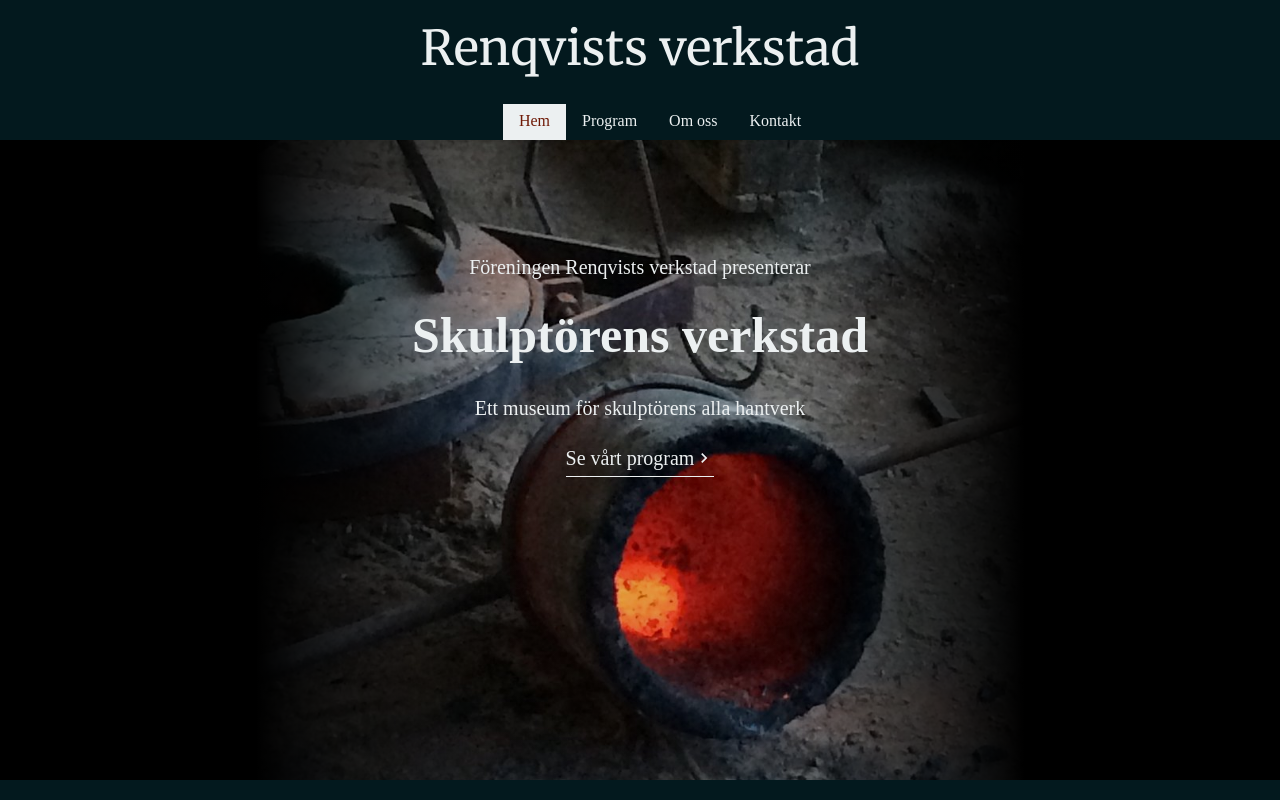
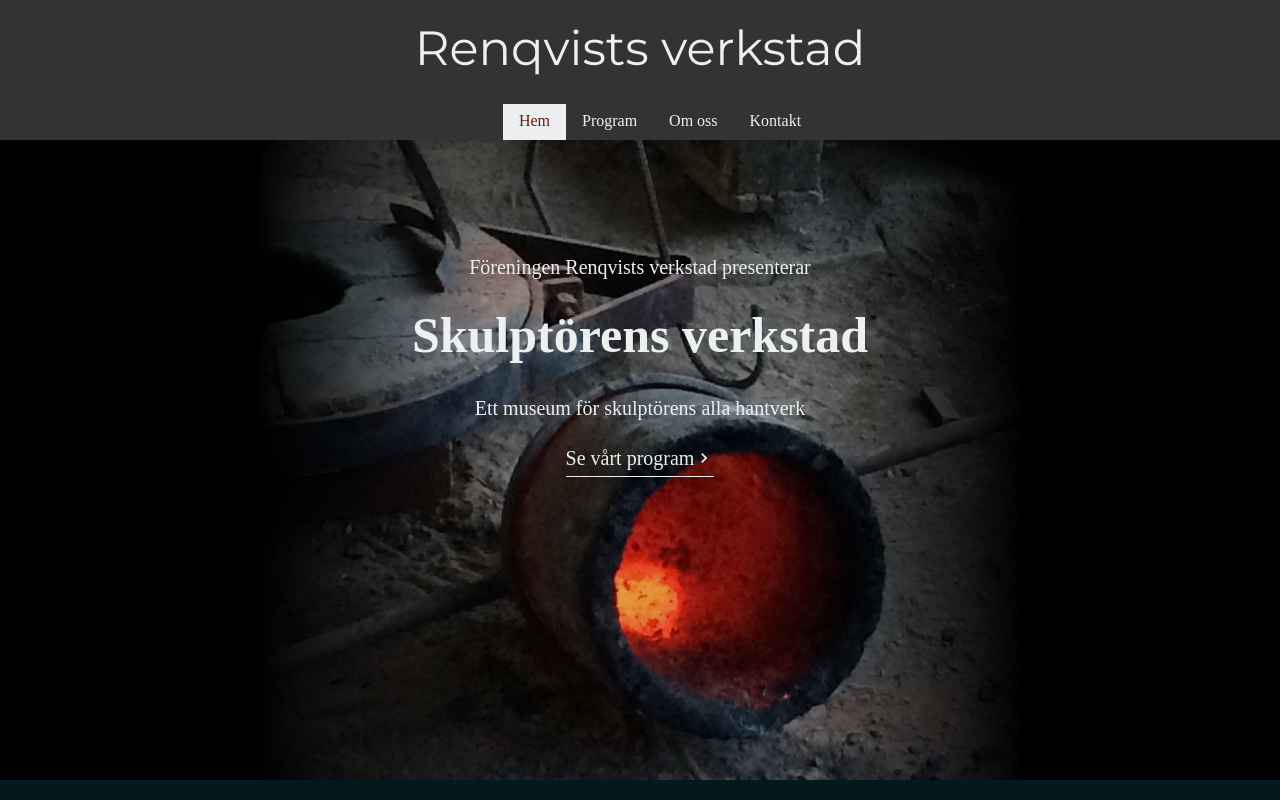
Before and after one commit to LeoDanielsson/renqvistsverkstad, a Next.js app: page / in a window 1280 px wide. Shown: the top 800 px of the page. Built offline with nearby package versions, Linux system fonts and the light colour scheme; what typography would draw is missing.

Commit message:
new colors

```diff
--- a/colors.js
+++ b/colors.js
@@ -2,4 +2,5 @@ export const gold = '#a8763e';
 export const linen = '#f7f3e3';
 export const white = '#ecf0f1';
 export const copper = '#6f1a07';
-export const black = '#03191e';
+export const darkGreen = '#03191e';
+export const black = '#333';
--- a/components/event.js
+++ b/components/event.js
@@ -7,7 +7,7 @@ export const Wrapper = styled.section`
 
 export const EventDate = styled.time`
   text-transform: uppercase;
-  font-family: 'Merriweather';
+  font-family: 'Montserrat';
   margin-bottom: 8px;
   margin-top: 8px;
   font-weight: bolder;
--- a/components/globalStyle.js
+++ b/components/globalStyle.js
@@ -1,12 +1,12 @@
 import { createGlobalStyle } from 'styled-components';
 import Typography from 'typography';
-import { black, white, gold, copper } from '../colors';
+import { darkGreen, white, gold, copper } from '../colors';
 
 const typography = new Typography({
   baseFontSize: '18px',
   baseLineHeight: 1.666,
-  bodyColor: black,
-  headerFontFamily: ['Merriweather', 'sans-serif'],
+  bodyColor: darkGreen,
+  headerFontFamily: ['Montserrat', 'sans-serif'],
   bodyFontFamily: ['Helvetica Neue', 'sans-serif'],
 });
 
@@ -14,7 +14,7 @@ const GlobalStyle = createGlobalStyle`
   ${typography.toString()}
 
   html {
-    background-color: ${black};
+    background-color: ${darkGreen};
   }
 
   body {
@@ -23,8 +23,8 @@ const GlobalStyle = createGlobalStyle`
   }
 
   main {
-    color: ${black};
-    background-color: ${white};
+    color: ${white};
+    background-color: ${darkGreen};
     min-height: 80vh;
   }
 
@@ -47,8 +47,9 @@ const GlobalStyle = createGlobalStyle`
     max-width: 80ch;
   }
 
-  h1 {
-    color: ${copper};
+
+  h1,h2,h3 {
+    color: ${gold};
   }
 `;
 
--- a/components/header.js
+++ b/components/header.js
@@ -1,6 +1,6 @@
 import Nav from './nav';
 import styled from 'styled-components';
-import { white, black } from '../colors';
+import { white, darkGreen, black } from '../colors';
 import { medium } from '../breakpoints';
 import Link from 'next/link';
 
@@ -18,7 +18,7 @@ const Logo = styled.a`
   text-align: center;
   cursor: pointer;
   color: ${white};
-  font-family: 'Merriweather';
+  font-family: 'Montserrat';
   line-height: 1;
   margin-bottom: 16px;
   @media (min-width: ${medium}) {
--- a/components/layout.js
+++ b/components/layout.js
@@ -11,7 +11,7 @@ const Layout = ({ title, children }) => (
       <title>Renqvists verkstad - {title}</title>
       <link rel='icon' href='/favicon.ico' />
       <link
-        href='https://fonts.googleapis.com/css?family=Merriweather'
+        href='https://fonts.googleapis.com/css?family=Merriweather|Montserrat|Titillium+Web'
         rel='stylesheet'
       />
     </Head>
--- a/components/nav.js
+++ b/components/nav.js
@@ -1,7 +1,7 @@
 import Link from 'next/link';
 import { useRouter } from 'next/router';
 import styled from 'styled-components';
-import { white, black, copper } from '../colors';
+import { white, darkGreen, copper } from '../colors';
 
 const links = [
   { href: '/', label: 'Hem' },
--- a/components/section.js
+++ b/components/section.js
@@ -1,5 +1,6 @@
 import styled from 'styled-components';
 import { medium } from '../breakpoints';
+import { gold } from '../colors';
 
 const StyledSection = styled.section`
   display: grid;
--- a/pages/index.js
+++ b/pages/index.js
@@ -1,6 +1,6 @@
 import Layout from '../components/layout';
 import styled from 'styled-components';
-import { white, gold, black, copper, linen } from '../colors';
+import { white, gold, darkGreen, copper, linen } from '../colors';
 import { events } from './program';
 import Container from '../components/container';
 import Event from '../components/event';
--- a/public/admin/index.html
+++ b/public/admin/index.html
@@ -5,7 +5,7 @@
     <meta name="viewport" content="width=device-width, initial-scale=1.0" />
     <title>Content Manager</title>
     <link
-      href="https://fonts.googleapis.com/css?family=Merriweather|Open+Sans&display=swap"
+      href="https://fonts.googleapis.com/css?family=Merriweather|Open+Sans|Montserrat&display=swap"
       rel="stylesheet"
     />
     <script src="https://identity.netlify.com/v1/netlify-identity-widget.js"></script>
```
